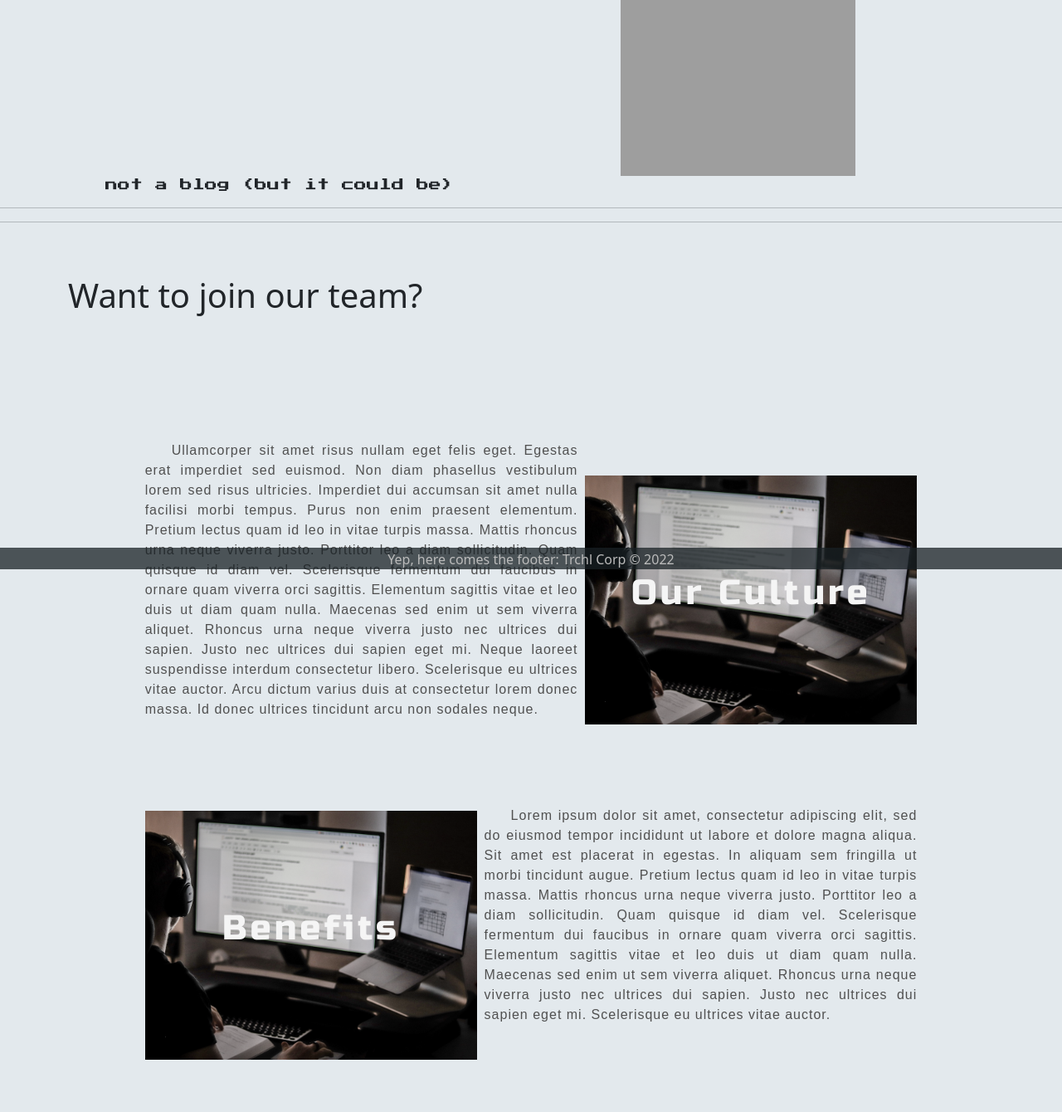
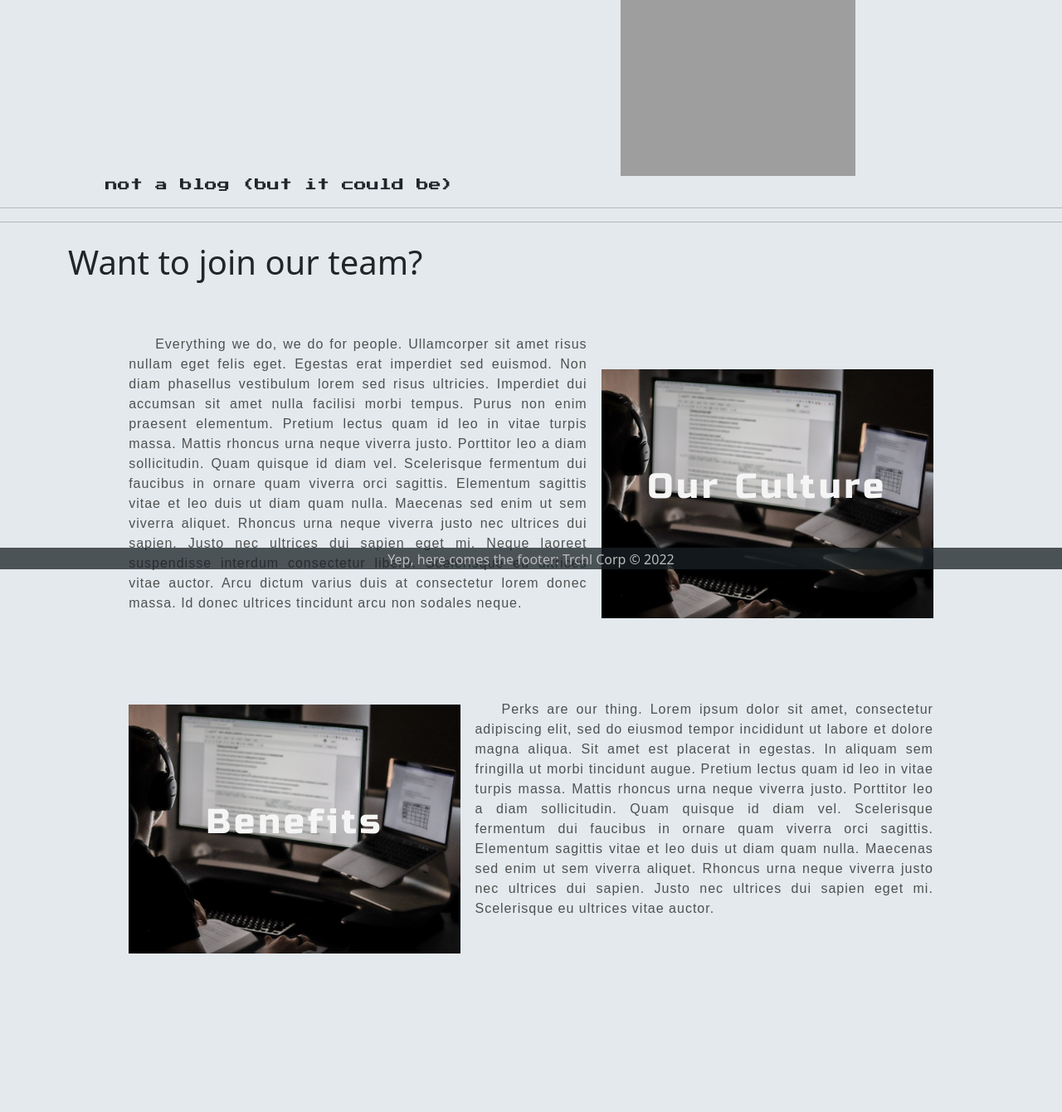
Before and after one commit to ericktreichel/how-to-code, a Flask app: page /joinus in a window 1280 px wide. Shown: the part 114-1454 px from the top of the page at 83% size. After the commit the page ends 1263 px from the top, so only its background shows below. Run offline with Flask 2, Linux system fonts and the light colour scheme; some web fonts are replaced; grey boxes are pictures that could not be loaded.

Commit message:
update0.22

```diff
--- a/comunidadeimpressionadora/static/main.css
+++ b/comunidadeimpressionadora/static/main.css
@@ -235,15 +235,17 @@ footer{
   flex-direction: column;
   justify-content: space-between;
   align-items: center;
-  margin: 3rem 0;
+  margin: 2rem 0;
+  margin-top: 1rem;
 }
 
 .card-containerdio {
   display: flex;
   align-items: center;
   justify-content: space-evenly;
-  width: 85%;
+  width: 90%;
   margin: 15px 0;
+
 }
 
 .carddio {
@@ -323,6 +325,7 @@ footer{
 }
 
 .carddio:hover > .card-wrapperdio p {
+  margin-top: 12px;
   font-size: 14px;
   font-family: Russo One;
   opacity: 1;
--- a/comunidadeimpressionadora/templates/joinus.html
+++ b/comunidadeimpressionadora/templates/joinus.html
@@ -1,19 +1,19 @@
 {% extends 'base.html' %}
 
 {% block body %}
-<br>
+
 <div class="container mt-4">
-    <h1>Want to join our team?</h1><br><br>
+    <h1>Want to join our team?</h1>
     <main class="containerdio">
         <div class="card-containerdio">
             <div class="card-textdio">
-                Ullamcorper sit amet risus nullam eget felis eget. Egestas erat imperdiet sed euismod. Non diam phasellus vestibulum lorem sed risus ultricies. Imperdiet dui accumsan sit amet nulla facilisi morbi tempus. Purus non enim praesent elementum. Pretium lectus quam id leo in vitae turpis massa. Mattis rhoncus urna neque viverra justo. Porttitor leo a diam sollicitudin. Quam quisque id diam vel. Scelerisque fermentum dui faucibus in ornare quam viverra orci sagittis.
+                Everything we do, we do for people. Ullamcorper sit amet risus nullam eget felis eget. Egestas erat imperdiet sed euismod. Non diam phasellus vestibulum lorem sed risus ultricies. Imperdiet dui accumsan sit amet nulla facilisi morbi tempus. Purus non enim praesent elementum. Pretium lectus quam id leo in vitae turpis massa. Mattis rhoncus urna neque viverra justo. Porttitor leo a diam sollicitudin. Quam quisque id diam vel. Scelerisque fermentum dui faucibus in ornare quam viverra orci sagittis.
 
                 Elementum sagittis vitae et leo duis ut diam quam nulla. Maecenas sed enim ut sem viverra aliquet. Rhoncus urna neque viverra justo nec ultrices dui sapien. Justo nec ultrices dui sapien eget mi. Neque laoreet suspendisse interdum consectetur libero. Scelerisque eu ultrices vitae auctor. Arcu dictum varius duis at consectetur lorem donec massa. Id donec ultrices tincidunt arcu non sodales neque.</div>
             <div class="carddio">
                 <div class="card-wrapperdio">
                     <h2>Our Culture</h2>
-                    <p>Veja meu portifólio</p>
+                    <p>What makes us different</p>
                 </div>
             </div>
         </div>
@@ -24,11 +24,11 @@
             <div class="carddio">
                 <div class="card-wrapperdio">
                     <h2>Benefits</h2>
-                    <p>Siga meu perfil profissional</p>
+                    <p>Do you like perks? We have some</p>
                 </div>
             </div>
             <div class="card-textdio">
-                Lorem ipsum dolor sit amet, consectetur adipiscing elit, sed do eiusmod tempor incididunt ut labore et dolore magna aliqua. Sit amet est placerat in egestas. In aliquam sem fringilla ut morbi tincidunt augue. Pretium lectus quam id leo in vitae turpis massa. Mattis rhoncus urna neque viverra justo. Porttitor leo a diam sollicitudin. Quam quisque id diam vel. Scelerisque fermentum dui faucibus in ornare quam viverra orci sagittis.
+                Perks are our thing. Lorem ipsum dolor sit amet, consectetur adipiscing elit, sed do eiusmod tempor incididunt ut labore et dolore magna aliqua. Sit amet est placerat in egestas. In aliquam sem fringilla ut morbi tincidunt augue. Pretium lectus quam id leo in vitae turpis massa. Mattis rhoncus urna neque viverra justo. Porttitor leo a diam sollicitudin. Quam quisque id diam vel. Scelerisque fermentum dui faucibus in ornare quam viverra orci sagittis.
 
                 Elementum sagittis vitae et leo duis ut diam quam nulla. Maecenas sed enim ut sem viverra aliquet. Rhoncus urna neque viverra justo nec ultrices dui sapien. Justo nec ultrices dui sapien eget mi. Scelerisque eu ultrices vitae auctor.</div>
 
```
